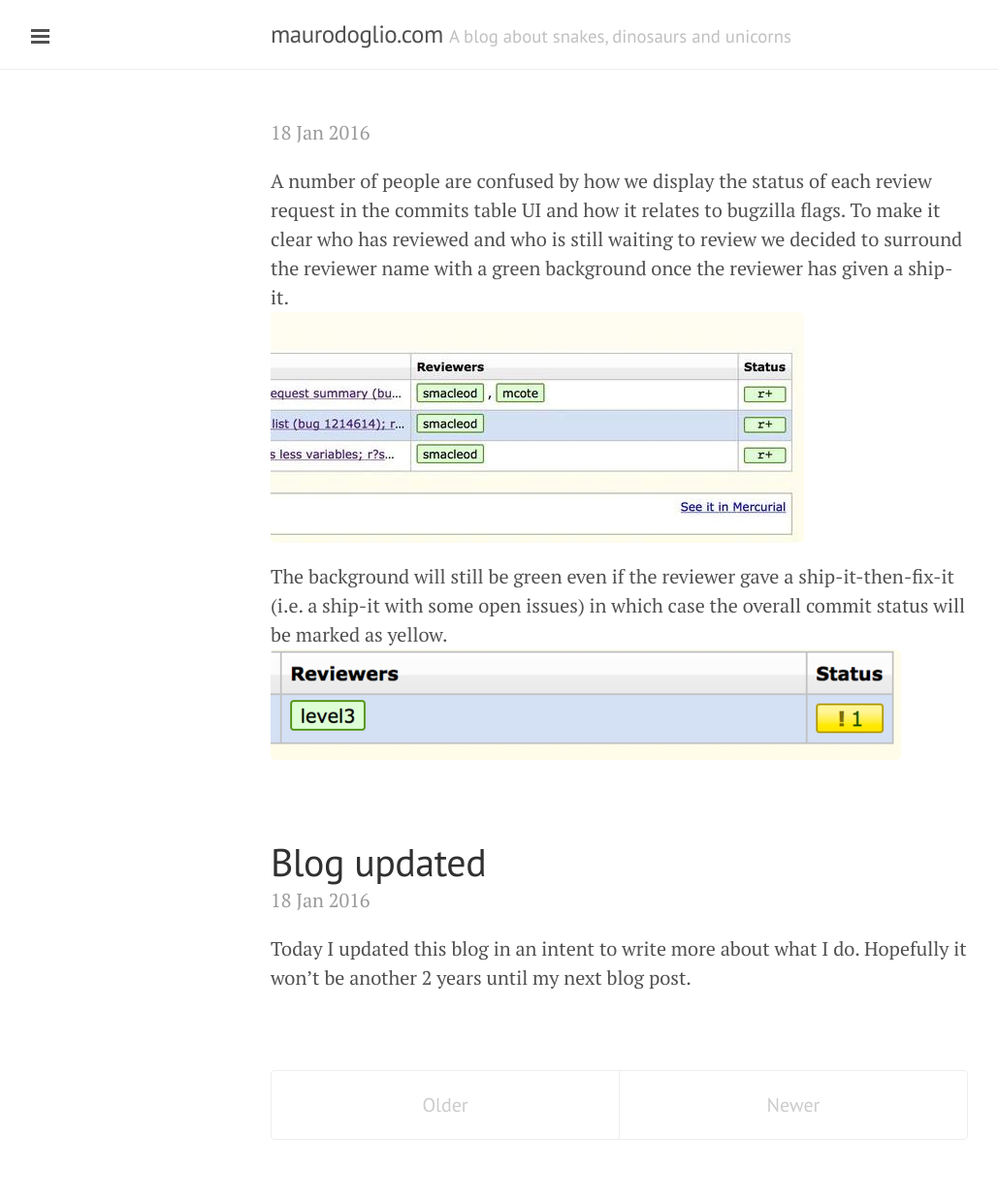
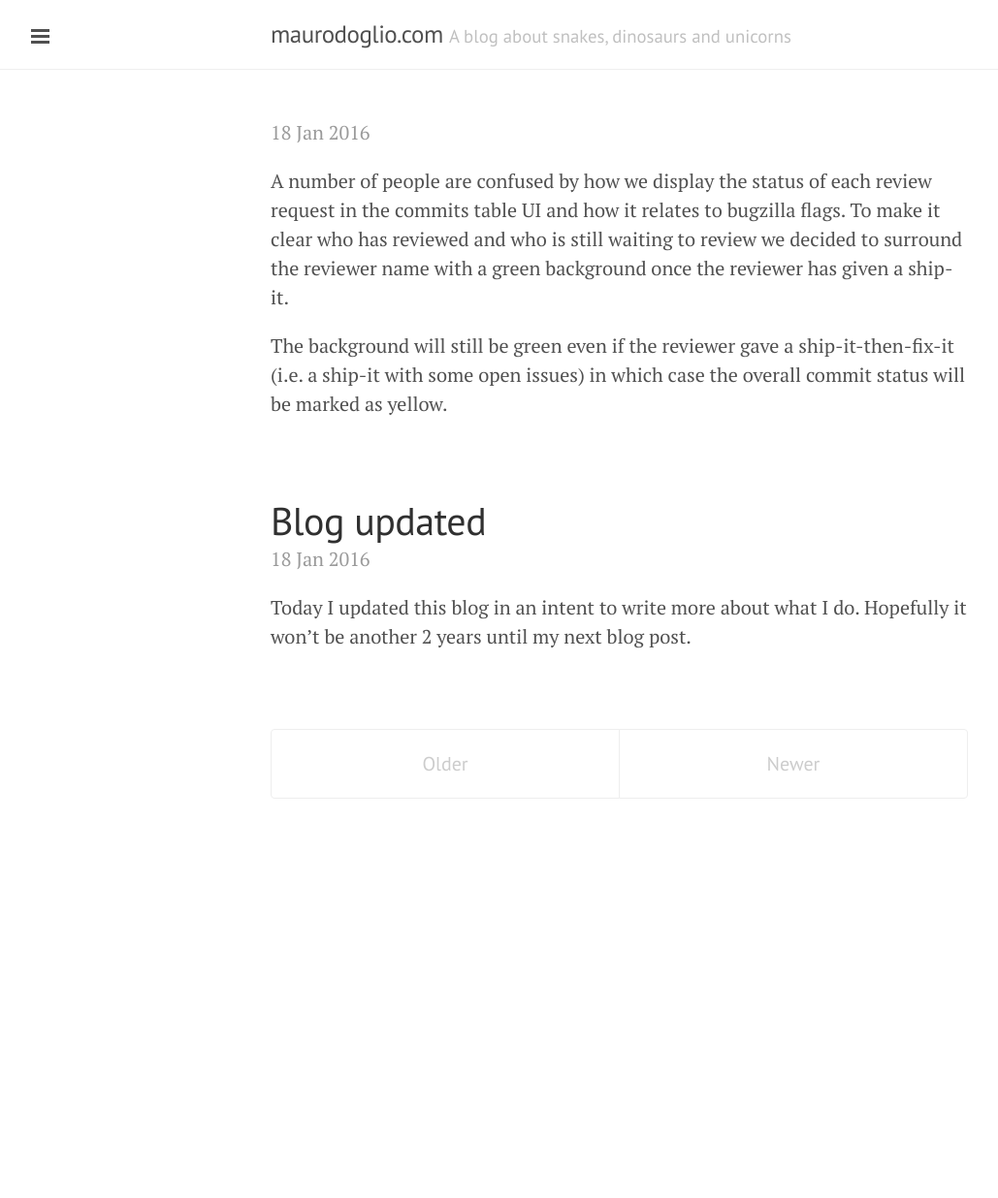
Before and after one commit to maurodoglio/maurodoglio.github.io, a Jekyll site: the page built from index.html, in a window 1280 px wide. Shown: the whole page at 97% size, without its empty margins (1-1030 px from the left). Built offline with Jekyll 4.4.1, drawn with Linux system fonts in a browser that asks for light colours; the list of posts is cut into pages by our own code; after the commit the page ends 900 px from its top, so only the background shows below that.

Commit message:
Post update: Mozreview update: reviewer status

```diff
--- a/_posts/2016-01-18-mozreview-update-reviewer-status.markdown
+++ b/_posts/2016-01-18-mozreview-update-reviewer-status.markdown
@@ -5,6 +5,5 @@ layout: post
 tags: [mozreview, ux]
 ---
 A number of people are confused by how we display the status of each review request in the commits table UI and how it relates to bugzilla flags. To make it clear who has reviewed and who is still waiting to review we decided to surround the reviewer name with a green background once the reviewer has given a ship-it.
-    ![](/public/images/uuE1CN5.jpg)
+
 The background will still be green even if the reviewer gave a ship-it-then-fix-it (i.e. a ship-it with some open issues) in which case the overall commit status will be marked as yellow.
-    ![](/public/images/gDxfHId.png)
```
